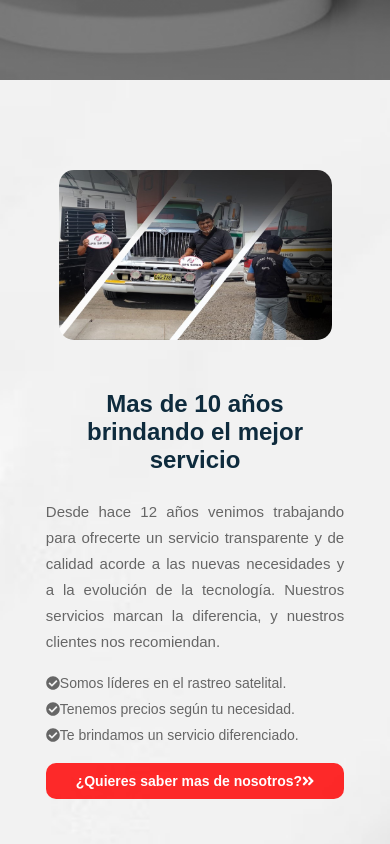
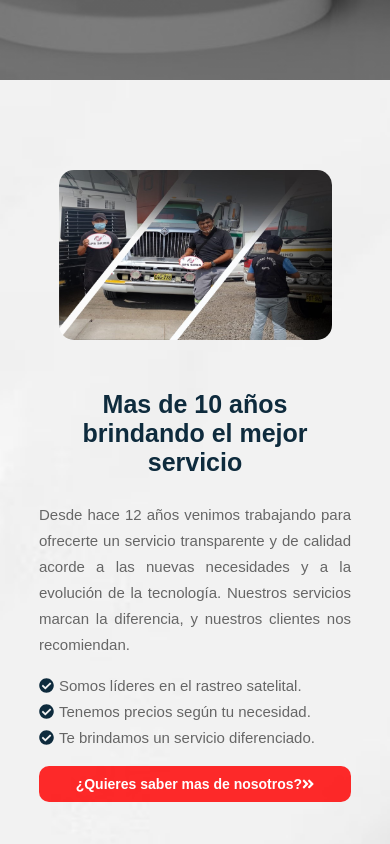
Before and after one commit to LuisOM1/web-front, a React (Create React App) app: page / in a window 390 px wide. Shown: the part 840-1684 px from the top of the page. Built offline with nearby package versions, Linux system fonts and the light colour scheme.

Commit message:
estilos mejorados

```diff
--- a/src/components/Cards.js
+++ b/src/components/Cards.js
@@ -41,6 +41,7 @@ class Cards extends React.Component {
 
                 </div>
 
+
     }
 
   }
--- a/src/css/cards.css
+++ b/src/css/cards.css
@@ -12,6 +12,10 @@
     border: 2px solid transparent;
 
   }
+
+    .precios_cards:hover{
+      border: 1px solid var(--color-rojo-logo);
+    }
 
       .precios_card_head h5 {
         text-transform: uppercase;
@@ -46,7 +50,7 @@
         }
 
           .precios_card_items ul li{
-            font-size: 10px;
+            font-size: 12px;
             margin-bottom: 8px;
           }
 
@@ -65,8 +69,8 @@
         .precios_card_boton button{
           border-radius: 8px;
           padding: 8px 25px;
-          background-color: rgba(255, 0, 0, 0.832);
-          border: 2px solid rgba(255, 0, 0, 0.832);
+          background-color: var(--color-rojo-logo);
+          border: 2px solid var(--color-rojo-logo);
           color: #fff;
           font-weight: bold;
           cursor: pointer;
--- a/src/css/nosotros.css
+++ b/src/css/nosotros.css
@@ -14,33 +14,28 @@
 
 
     .divborder{
-        width: 85%;
         height: 500px;
-        color: #666;
+        margin-left: 140px;
+        margin-right: 140px;
     }
 
         .column-left-nos{
             float: left;
-            width: 55%;
+            width: 50%;
             height: 500px;
-            color: #666;
             display: flex;
             align-items: center;
             justify-content: center;
-
         }
             .div-imgs{
-                width: 90%;
+                width: 100%;
                 height: 450px;
-                color: #666;
-
             }
 
                 .div-imgs #img-nos1{
                     width: 30%;
                     border-radius: 15px;
                     margin-top: 40px;
-                    margin-left: 30px;
                     position: absolute;
                     z-index:90;
                 }
@@ -49,7 +44,7 @@
                     width: 30%;
                     border-radius: 15px;
                     margin-top: 200px;
-                    margin-left: 120px;
+                    margin-left: 90px;
                     border: solid 4px white;
                     position: absolute;
                     z-index: 100;
@@ -60,54 +55,54 @@
 
         .column-right-nos{
             float: right;
-            width: 45%;
+            width: 50%;
             height: 500px;
-            display: flex;
-            align-items: center;
-            justify-content: center;
+
 
         }
 
             .text-nosotros{
-                width: 75%;
+                width: 80%;
                 height: 370px;
+                float: right;
+                margin-top: 67px;
 
             }
 
                 .text-nosotros h2{
-                    font-family: poppins,sans-serif;
                     text-align: center;
-                    overflow-wrap: break-word;
-                    font-size: 1.5rem;
                     color: #0e2b3d;
                     margin-bottom: 25px;
+                    font-size: 25px;
+                    font-weight: 700;
                 }
 
                 .textp{
-                    font-family: poppins,sans-serif;
                     text-align: justify;
                     overflow-wrap: break-word;
                     margin: 0 0 15px;
-                    font-weight: 400;
+                    font-weight: 500;
                     line-height: 26px;
                     font-size: 15px;
+                    color: #666;
                 }
 
                 .list-nosotros{
-                    font-family: poppins,sans-serif;
                     list-style-type:none;
                     overflow-wrap: break-word;
                     margin: 0 0 15px;
-                    font-weight: 400;
+                    font-weight: 500;
                     line-height: 26px;
-                    font-size: 14px;
+                    font-size: 15px;
+                    color: #666;
+                    text-align: justify;
 
                 }
 
-                    .list-nosotros i{
-                        color: black;
-                        font-size: 14px;
-                        line-height: 1.5;
+                    .list-nosotros .fa-check-circle{
+                        color: #0e2b3d;
+                        font-size: 15px;
+                        margin-right: 5px;
                     }
 
                 .button-info-nos{
@@ -145,6 +140,12 @@
 
 
 /* Seccion Nosotros responsive */
+@media screen and (max-width: 1100px ){
+    .text-nosotros{
+        width: 90%;
+    }
+}
+
 @media screen and (max-width: 1000px ){
     .section-nosotros{
       height: 800px;
@@ -152,11 +153,18 @@
 
       .divborder{
           height: 700px;
+          margin-right: 0px;
+          margin-left: 0px;
       }
 
           .column-left-nos, .column-right-nos{
               width: 100%;
               height: 350px;
+          }
+          .column-right-nos{
+            display: flex;
+            align-items: center;
+            justify-content: center;
           }
 
               .div-imgs{
@@ -168,7 +176,6 @@
                   .div-imgs #img-nos1{
                       width: 45%;
                       margin-top: 0px;
-                      margin-left: 0px;
                       z-index: none;
                   }
 
@@ -178,6 +185,9 @@
 
               .text-nosotros{
                   height: 300px;
+                  float: none;
+                  margin-top: 0px;
+                  width: 80%;
               }
 
   }
@@ -222,7 +232,6 @@
           height: 450px;
       }
           .text-nosotros{
-              width: 90%;
               height: 430px;
           }
    }
--- a/src/css/precios.css
+++ b/src/css/precios.css
@@ -2,7 +2,7 @@
 
 .precios {
     width: 100%;
-    height: 750px;
+    height: 780px;
     text-align: center;
     background-color: #f4f7fc;
 
@@ -85,17 +85,11 @@
       gap: 23px;
     }
 
-    /*
-    .precios_contents :hover{
-      border: 1px solid rgba(255, 0, 0, 0.832);
-    }  */
-
-
       .precios_notas{
         margin-top: 30px;
         color: var(--color-rojo-logo);
         font-size: 13px;
-        font-weight: 600;
+        font-weight: 550;
       }
 
 
@@ -112,7 +106,7 @@
 /* Seccion Precios responsive */
 @media screen and (max-width: 1200px ){
   .precios {
-    height: 1200px;
+    height: 1230px;
   }
 
     .precios_contents{
@@ -129,7 +123,7 @@
 
 @media screen and (max-width: 600px ){
   .precios {
-    height: 2100px;
+    height: 2200px;
   }
   .precios_head_title {
     margin-bottom: 15px;
```
